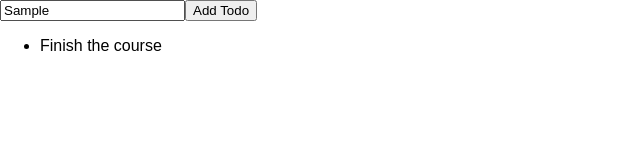
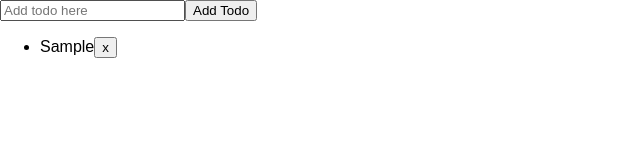
Before and after one commit to ushusdeepthi/todo-react-ts, a React (Create React App) app: page / in a window 1280 px wide. Both pictures are taken after typing "Sample" into the empty fields and a click on the input "Add Todo". Shown: the top 160 px of the page, without its empty margins (0-640 px from the left). Built offline with nearby package versions, Linux system fonts and the light colour scheme.

Commit message:
:sparkles: Add create and delete functionality

```diff
--- a/src/App.tsx
+++ b/src/App.tsx
@@ -1,15 +1,22 @@
-import React from 'react';
+import React,{ useState} from 'react';
 import CreateTodo from './components/CreateTodo';
 import TodoList from './components/TodoList';
+import {Todo} from './todo.model'
+
 
 const App: React.FC = ()=>{
-  const todos = [{id:1,text:'Finish the course'}]
+  const [todos,setTodos]=useState<Todo[]>([])
+
   const todoHandler = (text:string)=>{
-    console.log(text)
+    const id = (Math.random())
+    setTodos([...todos, {id,text}])
   }
+  const deleteTodo = (todoId:number)=>{
+    setTodos(todos.filter(todo => todo.id !== todoId))
+    }
   return <>
           <CreateTodo onAddTodo={todoHandler} />
-          <TodoList items={todos}/>
+          <TodoList items={todos} deleteTodo={deleteTodo}/>
           </>
 }
 
--- a/src/components/CreateTodo.tsx
+++ b/src/components/CreateTodo.tsx
@@ -11,6 +11,7 @@ const CreateTodo:React.FC<CreateTodoProps> = (props) => {
         const enteredText = inputRef.current!.value;
         console.log(enteredText)
         props.onAddTodo(enteredText)
+        inputRef.current!.value=""
     }
     return (
         <form onSubmit={handleSubmit}>
--- a/src/components/TodoList.tsx
+++ b/src/components/TodoList.tsx
@@ -2,13 +2,17 @@ import React from 'react'
 
 interface TodoListProps{
     items: {id: number, text: string}[];
+    deleteTodo:(id:number)=>void;
 };
 const TodoList: React.FC<TodoListProps> = (props) => {
+
+
     return (
         <ul>
            {props.items.map(todo => {
               return <li key={todo.id}>
-                   {todo.text}
+                  <span>{todo.text}</span>
+                  <button onClick={props.deleteTodo.bind(null,todo.id)}> x </button>
                </li>
            })}
         </ul>
```
